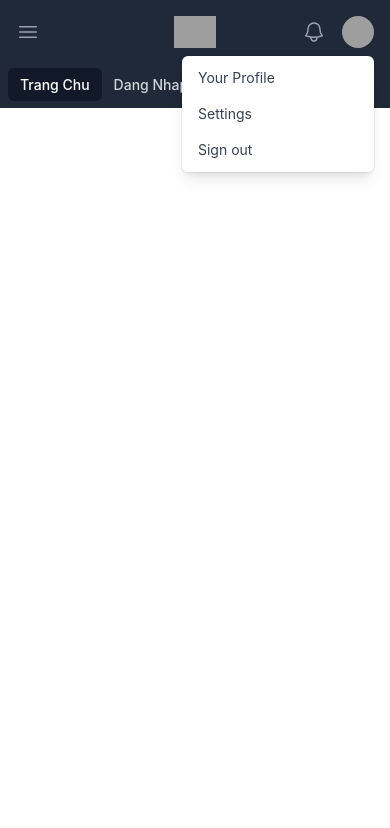
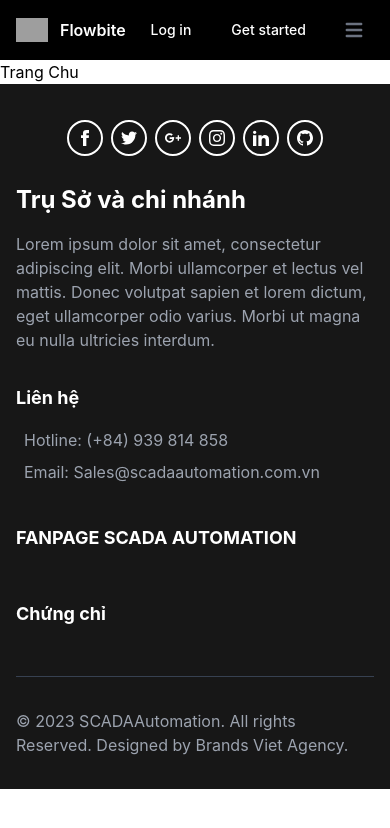
Before and after one commit to nguyenminhtuan238/web-frontend, a React (Create React App) app: page / in a window 390 px wide. Shown: the top 828 px of the page. Built offline with nearby package versions, Linux system fonts and the light colour scheme; grey boxes are pictures that could not be loaded.

Commit message:
update 5/18 3:52

```diff
--- a/src/App.js
+++ b/src/App.js
@@ -4,23 +4,24 @@ import Home from './components';
 import Forget from './components/Forget';
 import Login from './components/Login';
 import Register from './components/register';
-import Footer from './components/footer';
-import Header from './components/header';
+import Layout from './components/layout/layout';
+import NotFound from './components/Notfound';
 function App() {
   return (
     <div className="App">
       <SnackbarProvider maxSnack={5}>
         <BrowserRouter>
           <Routes>
-            <Route path="/" element={<Home />}></Route>
-            <Route path="/Footer" element={<Footer />}></Route>
-            <Route path="/Header" element={<Header />}></Route>
-            <Route path="/Login" element={ <SnackbarProvider anchorOrigin={{ vertical: 'top', horizontal: 'center' }}>
+            <Route path="/" element={<Layout/>}>
+            <Route index element={<Home />}></Route>
+            <Route path="Login" element={ <SnackbarProvider anchorOrigin={{ vertical: 'top', horizontal: 'center' }}>
                       <Login />
                 </SnackbarProvider>}>
               </Route>
-            <Route path="/Register" element={<Register />}></Route>
-            <Route path="/Forget" element={<Forget />}></Route>
+            <Route path="Register" element={<Register />}></Route>
+            <Route path="Forget" element={<Forget />}></Route>
+            </Route>
+            <Route path="*" element={<NotFound/>}></Route>
           </Routes>
         </BrowserRouter>
       </SnackbarProvider>
--- /dev/null
+++ b/src/components/Notfound.js
@@ -0,0 +1,17 @@
+import React from 'react';
+import { Link } from 'react-router-dom';
+function NotFound() {
+  return (
+    <div className="min-h-screen bg-gray-100 flex items-center justify-center">
+      <div className="max-w-md mx-auto text-center">
+        <div className="text-6xl font-bold text-gray-700">404</div>
+        <p className="text-2xl font-medium mt-4 mb-8">Page not found</p>
+        <Link to="/" className="bg-blue-500 hover:bg-blue-700 text-white font-bold py-2 px-4 rounded">
+          Trang Chủ
+        </Link>
+      </div>
+    </div>
+  );
+}
+
+export default NotFound;
--- a/src/components/index.js
+++ b/src/components/index.js
@@ -1,183 +1,9 @@
 import { Link } from 'react-router-dom';
 const Home = () => {
   return (
-    <nav class="bg-gray-800">
-      <div class="mx-auto max-w-7xl px-2 sm:px-6 lg:px-8">
-        <div class="relative flex h-16 items-center justify-between">
-          <div class="absolute inset-y-0 left-0 flex items-center sm:hidden">
-            <button
-              type="button"
-              class="inline-flex items-center justify-center rounded-md p-2 text-gray-400 hover:bg-gray-700 hover:text-white focus:outline-none focus:ring-2 focus:ring-inset focus:ring-white"
-              aria-controls="mobile-menu"
-              aria-expanded="false"
-            >
-              <span class="sr-only">Open main menu</span>
-              <svg
-                class="block h-6 w-6"
-                fill="none"
-                viewBox="0 0 24 24"
-                stroke-width="1.5"
-                stroke="currentColor"
-                aria-hidden="true"
-              >
-                <path
-                  stroke-linecap="round"
-                  stroke-linejoin="round"
-                  d="M3.75 6.75h16.5M3.75 12h16.5m-16.5 5.25h16.5"
-                />
-              </svg>
-              <svg
-                class="hidden h-6 w-6"
-                fill="none"
-                viewBox="0 0 24 24"
-                stroke-width="1.5"
-                stroke="currentColor"
-                aria-hidden="true"
-              >
-                <path
-                  stroke-linecap="round"
-                  stroke-linejoin="round"
-                  d="M6 18L18 6M6 6l12 12"
-                />
-              </svg>
-            </button>
-          </div>
-          <div class="flex flex-1 items-center justify-center sm:items-stretch sm:justify-start">
-            <div class="flex flex-shrink-0 items-center">
-              <img
-                class="block h-8 w-auto lg:hidden"
-                src="https://tailwindui.com/img/logos/mark.svg?color=indigo&shade=500"
-                alt="Your Company"
-              />
-              <img
-                class="hidden h-8 w-auto lg:block"
-                src="https://tailwindui.com/img/logos/mark.svg?color=indigo&shade=500"
-                alt="Your Company"
-              />
-            </div>
-            <div class="hidden sm:ml-6 sm:block">
-              <div class="flex space-x-4">
-                <Link
-                  to="/"
-                  class="bg-gray-900 text-white rounded-md px-3 py-2 text-sm font-medium"
-                  aria-current="page"
-                >
-                  Trang Chu
-                </Link>
-                <Link
-                  to="/Login"
-                  class="text-gray-300 hover:bg-gray-700 hover:text-white rounded-md px-3 py-2 text-sm font-medium"
-                >
-                  Dang Nhap{' '}
-                </Link>
-                <Link
-                  to="/Register"
-                  class="text-gray-300 hover:bg-gray-700 hover:text-white rounded-md px-3 py-2 text-sm font-medium"
-                >
-                  Dang Ky
-                </Link>
-              </div>
-            </div>
-          </div>
-          <div class="absolute inset-y-0 right-0 flex items-center pr-2 sm:static sm:inset-auto sm:ml-6 sm:pr-0">
-            <button
-              type="button"
-              class="rounded-full bg-gray-800 p-1 text-gray-400 hover:text-white focus:outline-none focus:ring-2 focus:ring-white focus:ring-offset-2 focus:ring-offset-gray-800"
-            >
-              <span class="sr-only">View notifications</span>
-              <svg
-                class="h-6 w-6"
-                fill="none"
-                viewBox="0 0 24 24"
-                stroke-width="1.5"
-                stroke="currentColor"
-                aria-hidden="true"
-              >
-                <path
-                  stroke-linecap="round"
-                  stroke-linejoin="round"
-                  d="M14.857 17.082a23.848 23.848 0 005.454-1.31A8.967 8.967 0 0118 9.75v-.7V9A6 6 0 006 9v.75a8.967 8.967 0 01-2.312 6.022c1.733.64 3.56 1.085 5.455 1.31m5.714 0a24.255 24.255 0 01-5.714 0m5.714 0a3 3 0 11-5.714 0"
-                />
-              </svg>
-            </button>
-            <div class="relative ml-3">
-              <div>
-                <button
-                  type="button"
-                  class="flex rounded-full bg-gray-800 text-sm focus:outline-none focus:ring-2 focus:ring-white focus:ring-offset-2 focus:ring-offset-gray-800"
-                  id="user-menu-button"
-                  aria-expanded="false"
-                  aria-haspopup="true"
-                >
-                  <span class="sr-only">Open user menu</span>
-                  <img
-                    class="h-8 w-8 rounded-full"
-                    src="https://images.unsplash.com/photo-1472099645785-5658abf4ff4e?ixlib=rb-1.2.1&ixid=eyJhcHBfaWQiOjEyMDd9&auto=format&fit=facearea&facepad=2&w=256&h=256&q=80"
-                    alt=""
-                  />
-                </button>
-              </div>
-
-              <div
-                class="absolute right-0 z-10 mt-2 w-48 origin-top-right rounded-md bg-white py-1 shadow-lg ring-1 ring-black ring-opacity-5 focus:outline-none"
-                role="menu"
-                aria-orientation="vertical"
-                aria-labelledby="user-menu-button"
-                tabindex="-1"
-              >
-                <Link
-                  class="block px-4 py-2 text-sm text-gray-700"
-                  role="menuitem"
-                  tabindex="-1"
-                  id="user-menu-item-0"
-                >
-                  Your Profile
-                </Link>
-                <Link
-                  class="block px-4 py-2 text-sm text-gray-700"
-                  role="menuitem"
-                  tabindex="-1"
-                  id="user-menu-item-1"
-                >
-                  Settings
-                </Link>
-                <Link
-                  class="block px-4 py-2 text-sm text-gray-700"
-                  role="menuitem"
-                  tabindex="-1"
-                  id="user-menu-item-2"
-                >
-                  Sign out
-                </Link>
-              </div>
-            </div>
-          </div>
-        </div>
-      </div>
-      <div class="sm:hidden" id="mobile-menu">
-        <div class="space-y-1 px-2 pb-3 pt-2">
-          <Link
-            to="/"
-            class="bg-gray-900 text-white rounded-md px-3 py-2 text-sm font-medium"
-            aria-current="page"
-          >
-            Trang Chu
-          </Link>
-          <Link
-            to="/Login"
-            class="text-gray-300 hover:bg-gray-700 hover:text-white rounded-md px-3 py-2 text-sm font-medium"
-          >
-            Dang Nhap{' '}
-          </Link>
-          <Link
-            to="/Rester"
-            class="text-gray-300 hover:bg-gray-700 hover:text-white rounded-md px-3 py-2 text-sm font-medium"
-          >
-            Dang Ky
-          </Link>
-        </div>
-      </div>
-    </nav>
+    <div>
+      <h1>Trang Chu</h1>
+    </div>
   );
 };
 export default Home;
--- /dev/null
+++ b/src/components/layout/layout.js
@@ -0,0 +1,13 @@
+import Footer from '../footer';
+import Header from '../header';
+import { Outlet } from "react-router-dom";
+const Layout=()=>{
+    return(
+        <div>
+            <Header/>
+               <Outlet/>
+            <Footer/>
+        </div>
+    )
+}
+export default Layout
```
